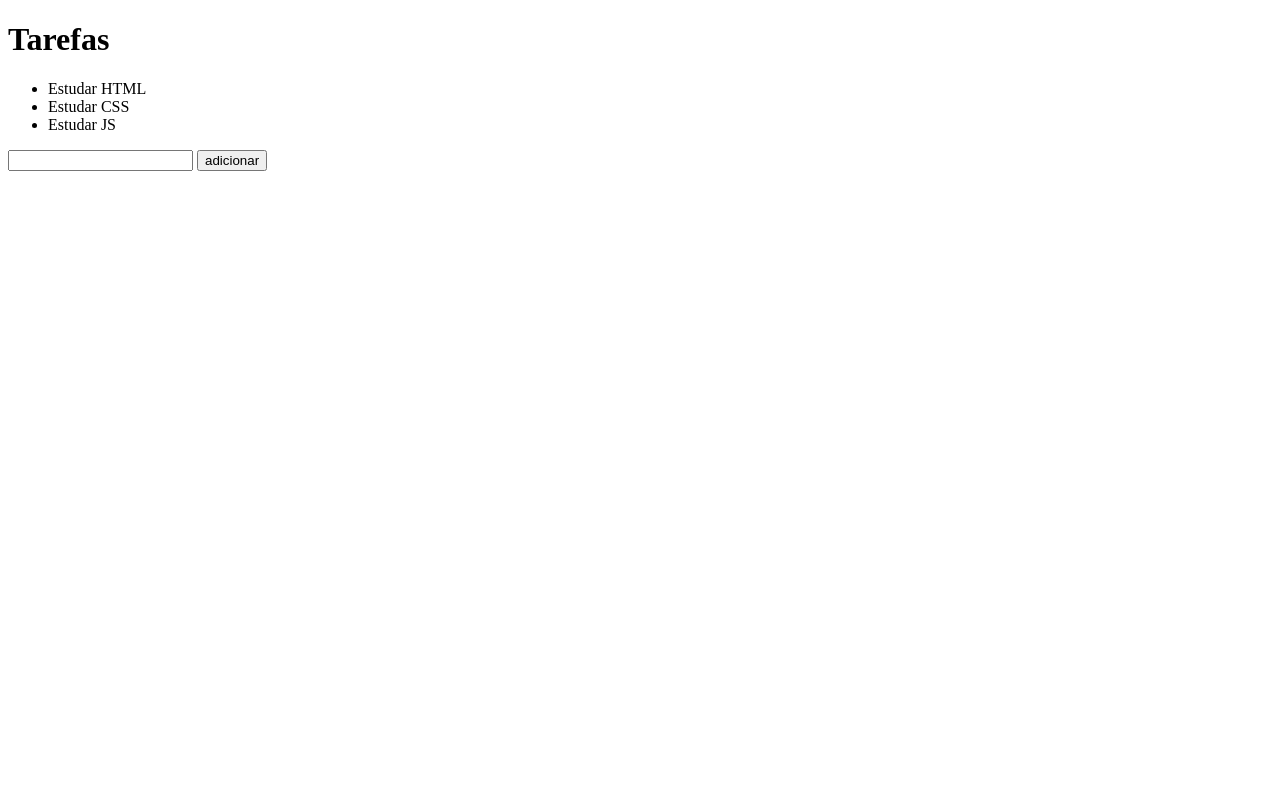
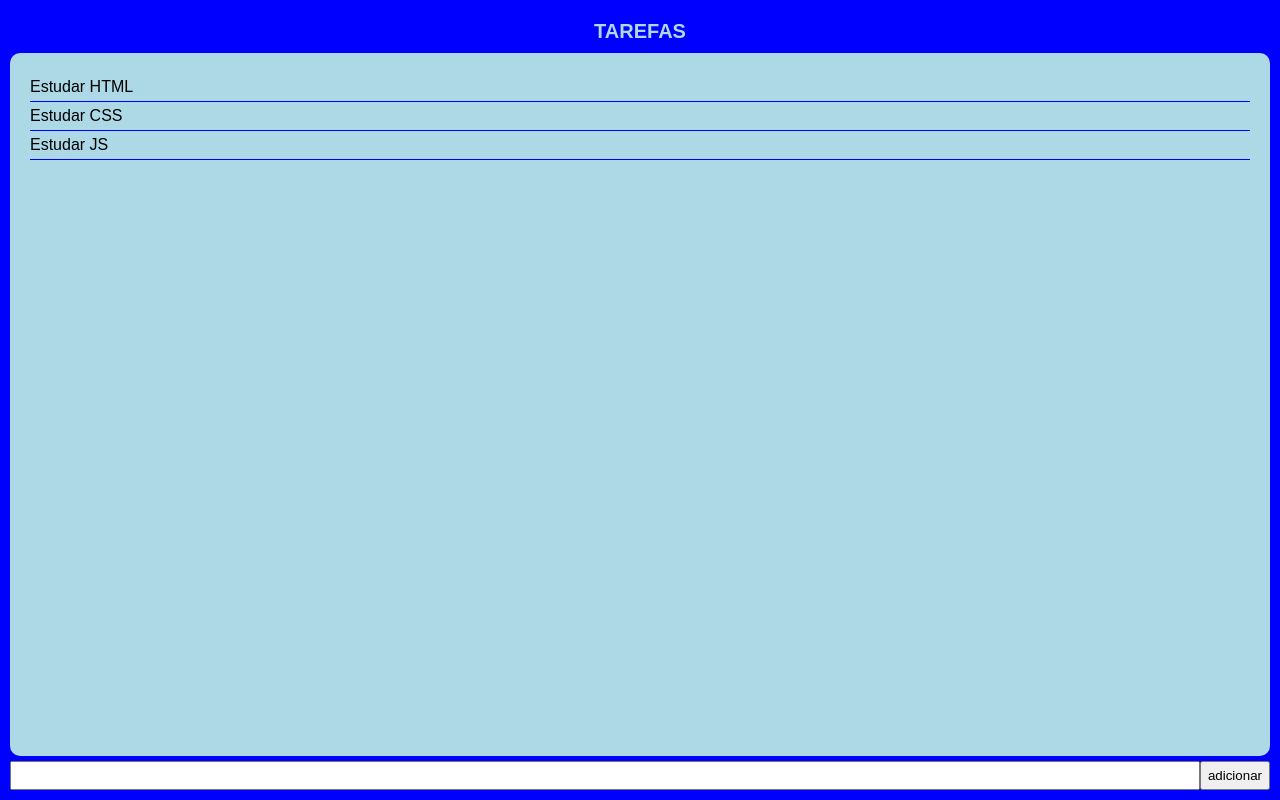
Before and after one commit to ney-nascimento/lista-de-tarefas, a plain HTML site: page index.html in a window 1280 px wide. Drawn offline with Linux system fonts and the light colour scheme.

Commit message:
Update index.html

```diff
--- a/index.html
+++ b/index.html
@@ -3,29 +3,99 @@
 
 <head>
   <title>Minhas Tarefas</title>
+  <style>
+    * {
+      box-sizing: border-box;
+      margin: 0;
+    }
+
+    body {
+      border: 10px solid blue;
+      min-height: 100vh;
+      font-family: Arial, sans-serif;
+      display: flex;
+      flex-direction: column;
+      background: blue;
+    }
+
+    header {
+      color: lightblue;
+      text-transform: uppercase;
+      font-size: 10px;
+      text-align: center;
+      padding: 10px;
+    }
+
+    main {
+      flex: auto;
+      background: lightblue;
+      padding: 20px;
+      border-radius: 10px;
+    }
+
+    main ul {
+      padding: 0;
+      list-style: none;
+    }
+
+    main li {
+      border-bottom: 1px solid blue;
+      padding: 5px 0;
+    }
+    footer {
+      display: flex;
+      padding-top: 5px;
+    }
+
+      footer input {
+        flex: auto;
+        padding: 5px;
+
+      }
+
+
+  </style>
 </head>
 
 <body>
+  <header>
   <h1>Tarefas</h1>
-  <ul>
-    <li>Estudar HTML</li>
-    <li>Estudar CSS</li>
-    <li>Estudar JS</li>
-  </ul>
-  <input>
-  <button onclick="add()">adicionar</button>
+  </header>
+  <main>
+    <ul></ul>
+  </main>
+  <footer>
+    <input>
+    <button onclick="add()">adicionar</button>
+  </footer>
   <script>
+
+    // estado da aplicação
+    const tarefas = ['Estudar HTML', 'Estudar CSS', 'Estudar JS']
+
+    // alteradores de estado na aplicação
     function add() {
-      const ul = document.querySelector("ul")
       const input = document.querySelector("input")
       const tarefa = input.value
+      tarefas.push(tarefa)
+      input.value = ""
+      render()
+    }
 
-      const li = document.createElement("li")
-      li.innerText = tarefa
-      ul.appendChild(li)
+    // mostrar estado da tela
+    function render() {
+      const ul = document.querySelector("ul")
+      ul.innerHTML = null
 
-      input.value = ""
+      tarefas.forEach(function (tarefa) {
+        const li = document.createElement("li")
+        li.innerText = tarefa
+        ul.appendChild(li)
+      })
     }
+
+    // iniciar
+    render()
   </script>
 </body>
 
```
